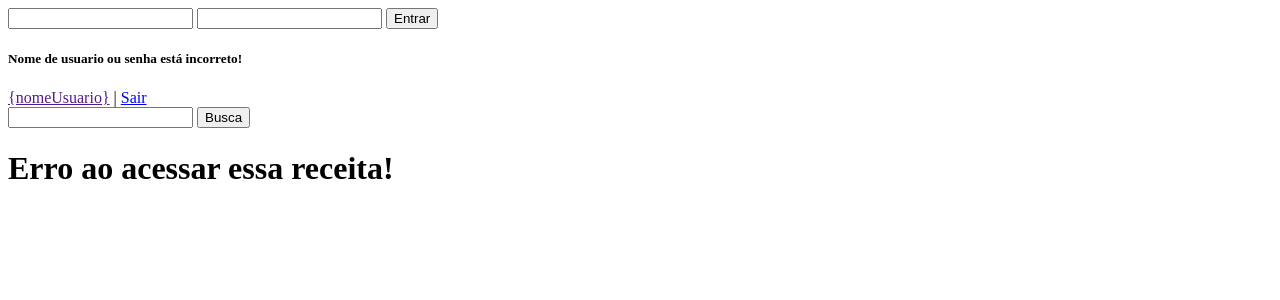
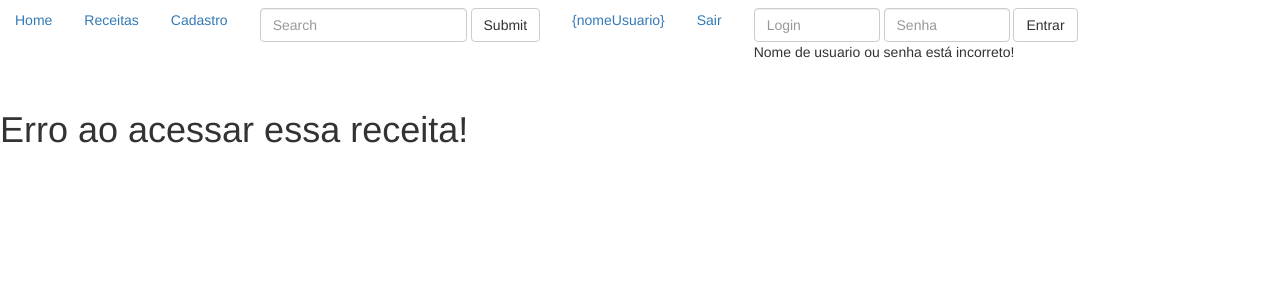
Before and after one commit to Thunas/tanamesa, a PHP site: page /view/ErroAcessarReceita.htm in a window 1280 px wide. Shown: the top 300 px of the page. Run offline with PHP 8.4, Linux system fonts and the light colour scheme.

Commit message:
Correção de alguns busgs e telas de erro prontas menos a Erro Cadastrar

```diff
--- a/Controller/ImpossivelAcessarReceita.php
+++ b/Controller/ImpossivelAcessarReceita.php
@@ -6,7 +6,7 @@
 
 	session_start();
 	if (isset($_SESSION["erro"])){
-		$template->parse("main.erro");
+		$template->parse("main.logar.erro");
 		$template->parse("main.logar");
 	}else{
 		if(isset($_SESSION["usuario"])){
--- a/index.css
+++ b/index.css
@@ -8,7 +8,7 @@
     -webkit-background-size: 100% 100%;
     background-size: 100% 100%;
     overflow: hidden;
-    opacity: 1;;
+    opacity: 1;
 }
 .menu{
     background-color: #ffffff;
@@ -16,7 +16,7 @@
 
 }
 li{
-    padding-left: 100px;
+    padding-left: 90px;
 }
 .form-inline{
 	padding:20px;
--- a/view/Buscar.css
+++ b/view/Buscar.css
@@ -5,7 +5,7 @@
 }
 
 li{
-    padding-left: 80px;
+    padding-left: 90px;
 }
 .ColPad{
 	background-color: #ffffff;
--- a/view/Buscar.htm
+++ b/view/Buscar.htm
@@ -12,6 +12,7 @@
                 <ul class="nav nav-pills">
                     <li role="presentation" ><a href="../index.php">Home</a></li>
                     <li role="presentation" ><a href="#">Receitas</a></li>
+                    <li role="presentation"><a href="../View/Cadastro.html">Cadastro</a></li>
                     <li role="presentation">
                         <form class="navbar-form navbar"  role="search">
                             <div class="form-group">
--- a/view/ErroAcessarReceita.htm
+++ b/view/ErroAcessarReceita.htm
@@ -1,28 +1,52 @@
 <!-- BEGIN: main -->
 <html>
 	<head>
-	<meta http-equiv="Content-Type" content="text/html; charset=utf-8">
+		<link rel="stylesheet" href="../view/Erros.css" type="text/css">
+        <link href="../css/bootstrap.min.css" rel="stylesheet">
+        <meta http-equiv="Content-Type" content="text/html; charset=utf-8">
+
 	</head>
 	<body>
-		<!-- BEGIN: logar -->
-			<form name="Login" action="../Servlet/ServletLogin.php" method="POST">
-				<input type="text" name="Login">
-				<input type="password" name="Senha">
-				<input type="submit" value="Entrar">
-			</form>
-		<!-- END: logar -->
-		<!-- BEGIN: erro -->
-			<h5>Nome de usuario ou senha está incorreto!</h5>
-		<!-- END: erro -->
-		<!-- BEGIN: usuario -->
-			<a href="">{nomeUsuario}</a> | <a href="../Servlet/ServletSair.php">Sair</a>
-		<!-- END: usuario -->
-		<form name="Buscar" action="../Controller/Buscar.php" method="GET">
-			<input type="text" name="CampoBusca">
-			<input type="submit" value="Busca">
-		</form>
+		<div class="tudo">
+            <div class="menu">
+                <ul class="nav nav-pills">
+                    <li role="presentation" ><a href="../index.php">Home</a></li>
+                    <li role="presentation" ><a href="#">Receitas</a></li>
+                    <li role="presentation"><a href="../View/Cadastro.html">Cadastro</a></li>
+                    <li role="presentation">
+                        <form class="navbar-form navbar"  role="search">
+                            <div class="form-group">
+                                <input type="text" class="form-control"  name="CampoBusca" placeholder="Search">
+                                <button type="submit" class="btn btn-default">Submit</button>
+                            </div>
+                        </form>
+                    </li>
+                        <!-- BEGIN: usuario -->
+                        <li role="presentation">
+                            <a href="">{nomeUsuario}</a>
+                        </li>
+                        <li role="presentation" class="navbar-left">
+                        <a href="../Servlet/ServletSair.php">Sair</a>
+                        </li>
+                        <!-- END: usuario -->
+                        <!-- BEGIN: logar -->
+                        <li role="presentation">
+                            <form name="Login" class="navbar-form navbar-left" action="../Servlet/ServletLogin.php" method="POST">
+                                <div class="formgroup grupo">
+                                    <input type="text" name="Login" class="form-control" placeholder="Login" size="10">
+                                    <input type="password" name="Senha" class="form-control" placeholder="Senha" size="10">
+                                    <input type="submit" class="btn btn-default" value="Entrar">
+                                    <!-- BEGIN: erro -->
+                                        <div class="error">Nome de usuario ou senha está incorreto!</div><br>
+                                    <!-- END: erro -->
+                                </div>
+                            </form>
+                        </li>
+                    <!-- END: logar -->
 
-		<h1>Erro ao acessar essa receita!</h1>
+                </ul>
+            </div>
+            <h1>Erro ao acessar essa receita!</h1>
+        </div>
 	</body>
 </html>
-<!-- END: main -->
--- a/view/receita.css
+++ b/view/receita.css
@@ -4,7 +4,7 @@
 }
 
 li{
-    padding-left: 100px;
+    padding-left: 90px;
 }
 html,body{
     height: 100%;
```
Also changed, not shown: view/ImpossivelAcessarReceita.htm (+44 -19 lines), view/Receita.htm (+7 -9 lines), view/imagens/Desert.jpg (deleted).
